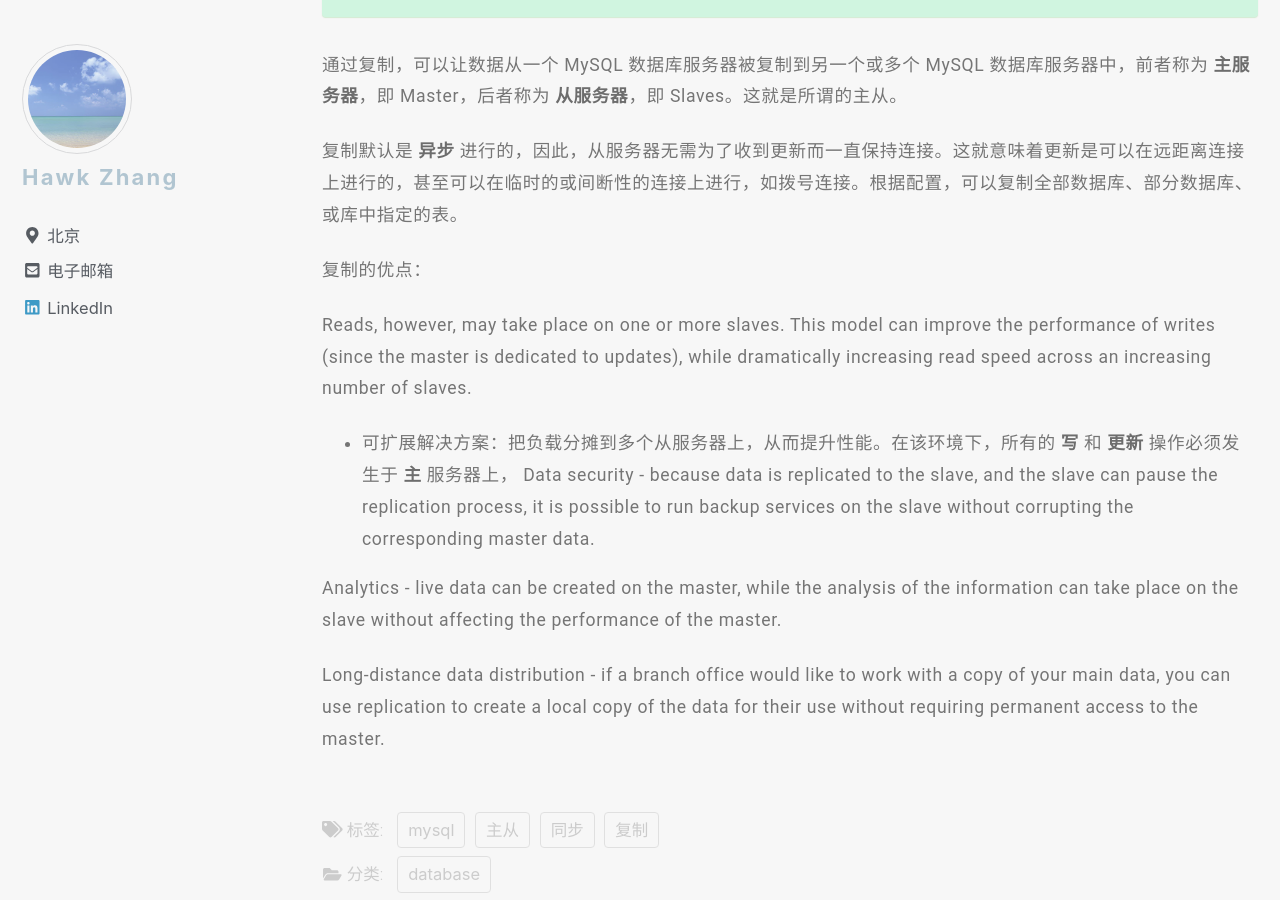
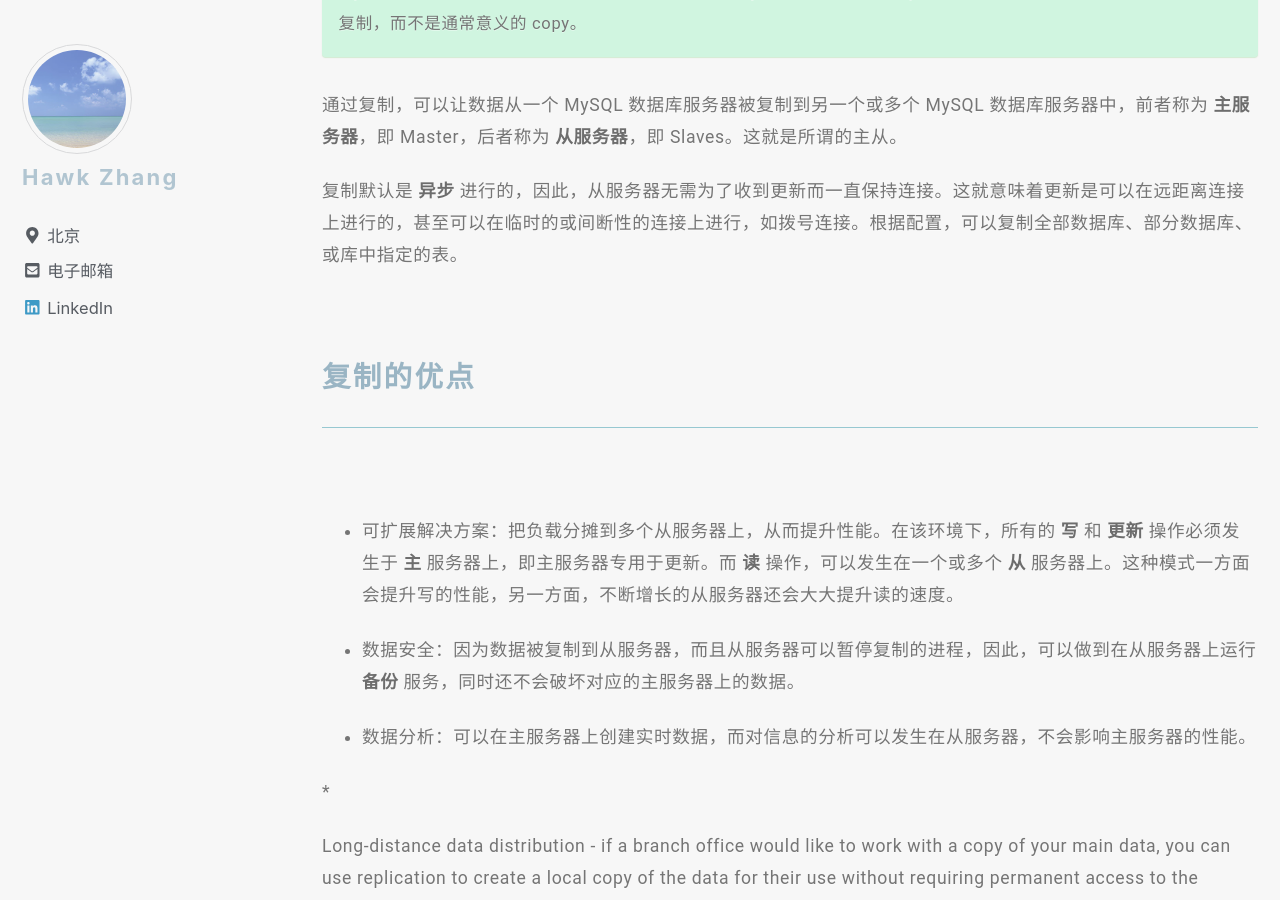
Before and after one commit to narru888/linotes_note, a Jekyll site: the page built from _posts/mysql/2016-03-01-master.slave.md, in a window 1280 px wide and 900 px high, scrolled down 829 px. Built offline with Jekyll 4.4.1, drawn with Linux system fonts in a browser that asks for light colours; nearby versions of some CDN libraries; a script that is not in the unit is left out; comment, search, counter and statistics services are not loaded.

Commit message:
update on 2018-08-09 16:00:01 CST

```diff
--- a/_posts/mysql/2016-03-01-master.slave.md
+++ b/_posts/mysql/2016-03-01-master.slave.md
@@ -27,15 +27,18 @@ MySQL 的主从复制来源于其特有的词汇：复制，即 **Replication**
 
 复制默认是 **异步** 进行的，因此，从服务器无需为了收到更新而一直保持连接。这就意味着更新是可以在远距离连接上进行的，甚至可以在临时的或间断性的连接上进行，如拨号连接。根据配置，可以复制全部数据库、部分数据库、或库中指定的表。
 
-复制的优点：
 
 
-Reads, however, may take place on one or more slaves. This model can improve the performance of writes (since the master is dedicated to updates), while dramatically increasing read speed across an increasing number of slaves.
 
 
-* 可扩展解决方案：把负载分摊到多个从服务器上，从而提升性能。在该环境下，所有的 **写** 和 **更新** 操作必须发生于 **主** 服务器上，
-Data security - because data is replicated to the slave, and the slave can pause the replication process, it is possible to run backup services on the slave without corrupting the corresponding master data.
+### 复制的优点
 
-Analytics - live data can be created on the master, while the analysis of the information can take place on the slave without affecting the performance of the master.
+* 可扩展解决方案：把负载分摊到多个从服务器上，从而提升性能。在该环境下，所有的 **写** 和 **更新** 操作必须发生于 **主** 服务器上，即主服务器专用于更新。而 **读** 操作，可以发生在一个或多个 **从** 服务器上。这种模式一方面会提升写的性能，另一方面，不断增长的从服务器还会大大提升读的速度。
+
+* 数据安全：因为数据被复制到从服务器，而且从服务器可以暂停复制的进程，因此，可以做到在从服务器上运行 **备份** 服务，同时还不会破坏对应的主服务器上的数据。
+
+* 数据分析：可以在主服务器上创建实时数据，而对信息的分析可以发生在从服务器，不会影响主服务器的性能。
+
+*
 
 Long-distance data distribution - if a branch office would like to work with a copy of your main data, you can use replication to create a local copy of the data for their use without requiring permanent access to the master.
```
